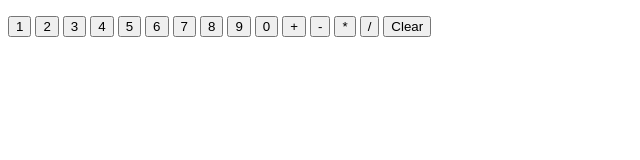
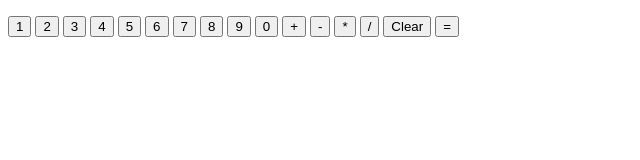
Before and after one commit to CuriosityBard/odin-calculator, a plain HTML site: page index.html in a window 1280 px wide. Shown: the full height of the page, 0-640 px from the left. Drawn offline with Linux system fonts and the light colour scheme.

Commit message:
Add equals button

```diff
--- a/index.html
+++ b/index.html
@@ -29,6 +29,7 @@
             <button id="plus" class="calc-button">/</button>
 
             <button id="clear" class="calc-button">Clear</button>
+            <button id="equals" class="calc-button">=</button>
         </div>
     </main>
     <script src="./scripts.js"></script>
```
